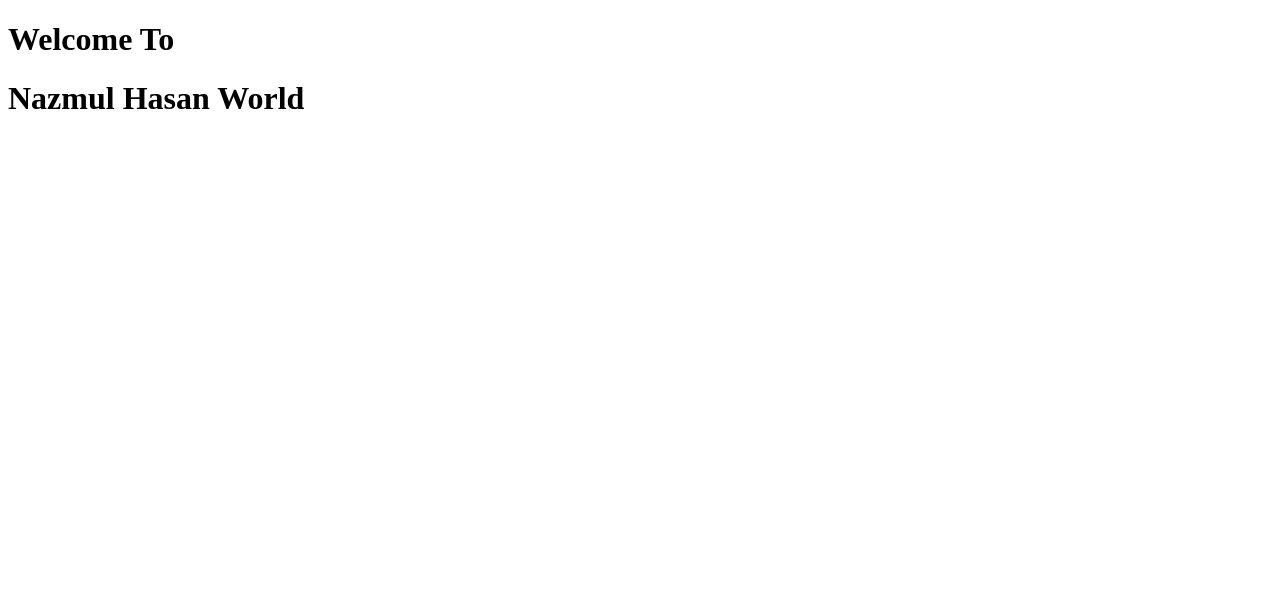
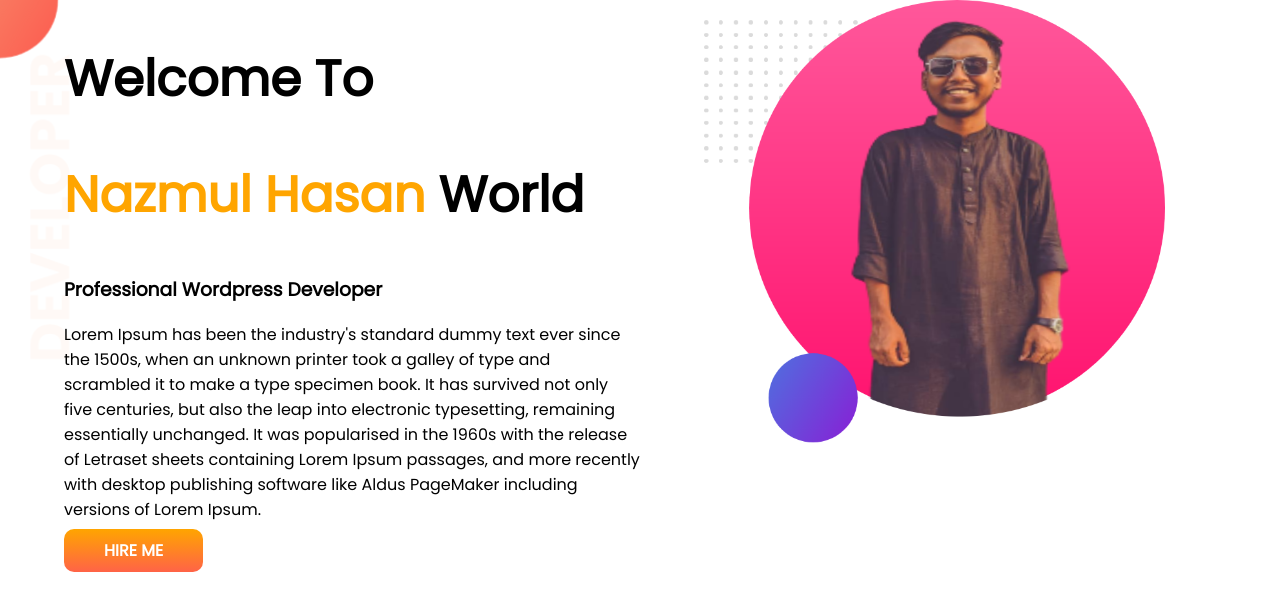
Before and after one commit to nazmulhasannome/developer-portfolio2, a plain HTML site: page index.html in a window 1280 px wide. Drawn offline with Linux system fonts and the light colour scheme.

Commit message:
top-banner added

```diff
--- a/index.html
+++ b/index.html
@@ -6,12 +6,30 @@
     <meta http-equiv="X-UA-Compatible" content="IE=edge">
     <meta name="viewport" content="width=device-width, initial-scale=1.0">
     <title>My Website</title>
+    <link rel="preconnect" href="https://fonts.googleapis.com">
+    <link rel="preconnect" href="https://fonts.gstatic.com" crossorigin>
+    <link href="https://fonts.googleapis.com/css2?family=Poppins&display=swap" rel="stylesheet">
     <link rel="stylesheet" href="style.css">
 </head>
 
 <body>
-    <h1>Welcome To</h1>
-    <h1>Nazmul Hasan World</h1>
+    <section class="top-banner">
+        <div class="half-width">
+            <h1>Welcome To</h1>
+            <h1><span class="orange-color">Nazmul Hasan</span> World</h1>
+            <h3>Professional Wordpress Developer</h3>
+            <p>Lorem Ipsum has been the industry's standard dummy text ever since the 1500s, when an unknown printer
+                took a galley of type and scrambled it to make a type specimen book. It has survived not only five
+                centuries, but also the leap into electronic typesetting, remaining essentially unchanged. It was
+                popularised in the 1960s with the release of Letraset sheets containing Lorem Ipsum passages, and more
+                recently with desktop publishing software like Aldus PageMaker including versions of Lorem Ipsum.</p>
+            <a class="link-button" target="blank" href="https://www.linkedin.com/feed/">HIRE ME</a>
+
+        </div>
+        <div class="half-width">
+            <img src="images/mybg5.png" alt="">
+        </div>
+    </section>
 
 </body>
 
--- a/style.css
+++ b/style.css
@@ -0,0 +1,35 @@
+body{
+    font-family: 'Poppins', sans-serif;
+    margin: 0;
+}
+h1{
+    font-size: 50px;
+
+}
+.orange-color{
+    color:orange ;
+}
+section{
+    display: flex;
+}
+.half-width{
+    width: 50%;
+    padding-left: 5%;
+}
+.half-width img{
+    width: 80%;
+}
+.link-button{
+    text-decoration: none;
+    background-image: linear-gradient(orange, tomato);
+    color: white;
+    font-weight: 700;
+    border-radius: 10px;
+    padding: 10px 40px;
+
+}
+.top-banner{
+    background-image: url(images/top-banner.png);
+    background-repeat: no-repeat;
+
+}
```
Also changed, not shown: images/mybg5.png (added), number-removebg-preview.png (added).
